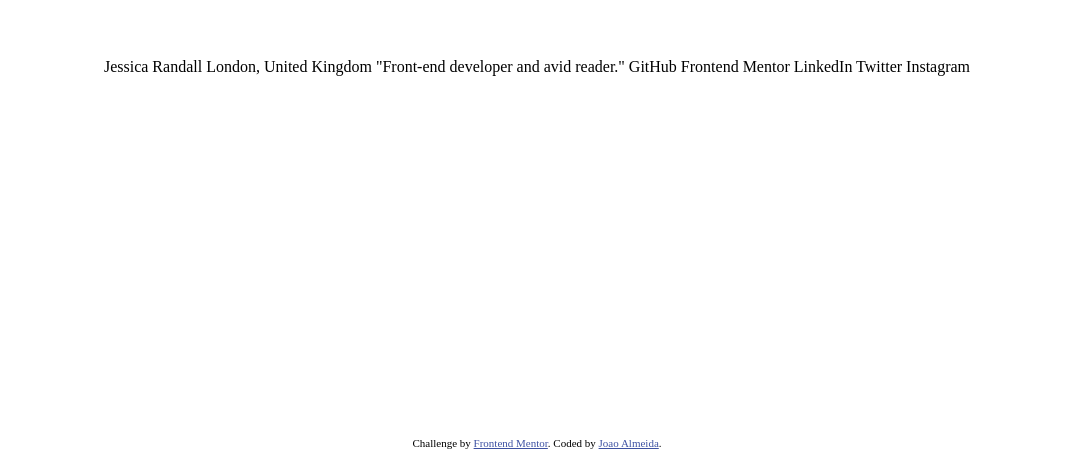
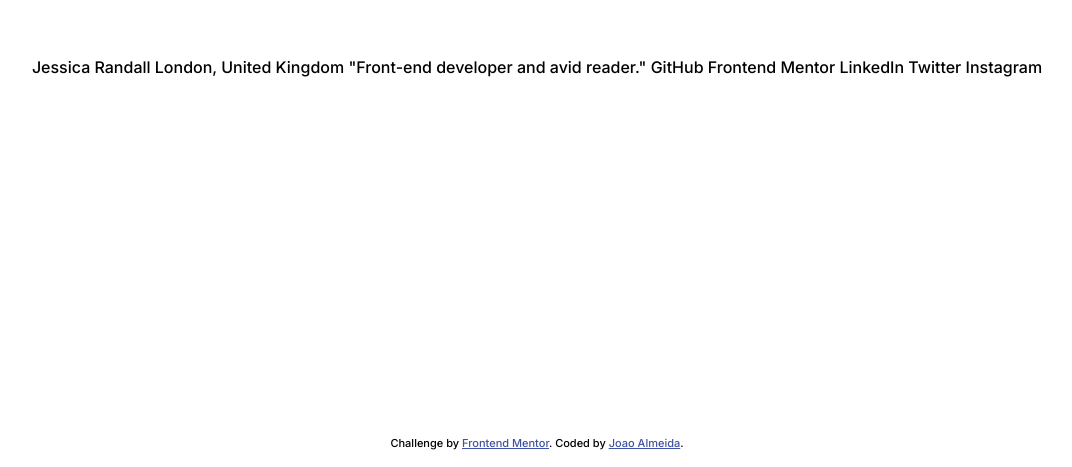
Before and after one commit to joao-almeida11/social-links-profile, a React (Vite) app: page / in a window 1280 px wide. Shown: the part 333-800 px from the top of the page, without its empty margins (103-1175 px from the left). Built offline with nearby package versions, Linux system fonts and the light colour scheme.

Commit message:
feat: design system tokens

```diff
--- a/index.html
+++ b/index.html
@@ -7,6 +7,16 @@
     <title>Frontend Mentor | Blog preview card</title>
     <meta name="description" content="Frontend Mentor Challenge" />
     <meta name="author" content="Joao Almeida" />
+
+    <!-- Font -->
+    <!-- Only 500 and 800 for better performance -->
+    <link rel="preconnect" href="https://fonts.googleapis.com" />
+    <link rel="preconnect" href="https://fonts.gstatic.com" crossorigin />
+    <link
+      href="https://fonts.googleapis.com/css2?family=Inter:wght@500;800&display=swap"
+      rel="stylesheet"
+    />
+    <!-- End Font -->
   </head>
   <body>
     <div id="root"></div>
--- a/src/styles/base/_fonts.scss
+++ b/src/styles/base/_fonts.scss
@@ -0,0 +1,3 @@
+body {
+  font-family: "Inter", sans-serif;
+}
--- a/src/styles/typography/_text_presets.scss
+++ b/src/styles/typography/_text_presets.scss
@@ -1,24 +1,18 @@
-// .text-preset-1 {
-//   font-size: 24px;
-//   line-height: 150%;
-//   letter-spacing: 0;
-//   font-weight: 800;
-// }
-// .text-preset-2 {
-//   font-size: 16px;
-//   line-height: 150%;
-//   letter-spacing: 0;
-//   font-weight: 500;
-// }
-// .text-preset-3 {
-//   font-size: 14px;
-//   line-height: 150%;
-//   letter-spacing: 0;
-//   font-weight: 500;
-// }
-// .text-preset-3-bold {
-//   font-size: 14px;
-//   line-height: 150%;
-//   letter-spacing: 0;
-//   font-weight: 800;
-// }
+.text-preset-1 {
+  font-size: 24px;
+  line-height: 150%;
+  letter-spacing: 0;
+  font-weight: 800;
+}
+.text-preset-2 {
+  font-size: 14px;
+  line-height: 150%;
+  letter-spacing: 0;
+  font-weight: 500;
+}
+.text-preset-2-bold {
+  font-size: 14px;
+  line-height: 150%;
+  letter-spacing: 0;
+  font-weight: 800;
+}
--- a/src/styles/utils/_variables.scss
+++ b/src/styles/utils/_variables.scss
@@ -1,9 +1,17 @@
-// $color-yellow: #f4d04e;
-// $color-gray-950: #111111;
-// $color-gray-500: #6b6b6b;
-// $color-white: #ffffff;
+:root {
+  --width-mobile: 375px;
+  --width-desktop: 1440px;
 
-// $spacing-300: 24px;
-// $spacing-150: 12px;
-// $spacing-100: 8px;
-// $spacing-50: 4px;
+  --green: #c4f82a;
+  --white: #ffffff;
+  --grey-700: #333333;
+  --grey-800: #1f1f1f;
+  --grey-900: #141414;
+
+  --spacing-50: 4px;
+  --spacing-100: 8px;
+  --spacing-150: 12px;
+  --spacing-200: 16px;
+  --spacing-300: 24px;
+  --spacing-500: 40px;
+}
```
